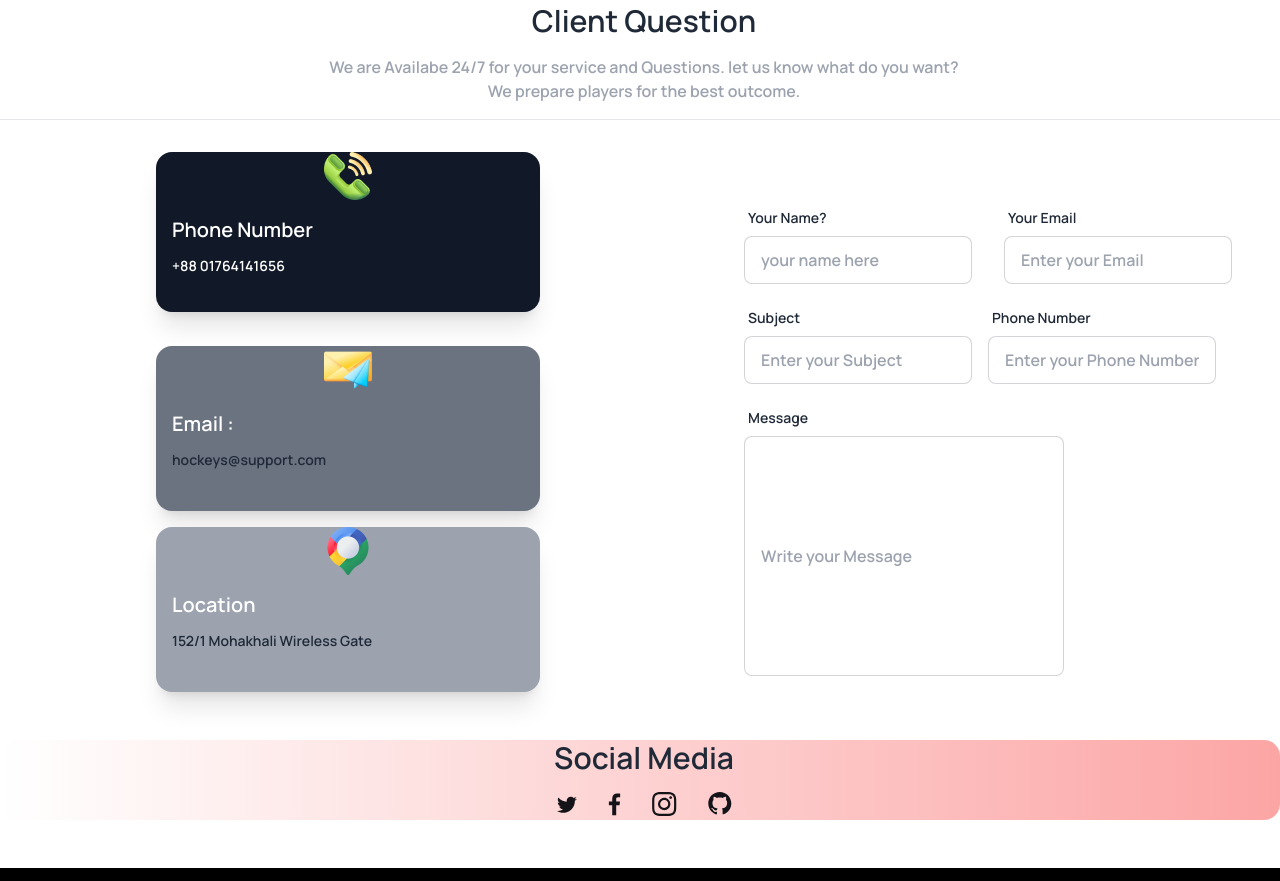
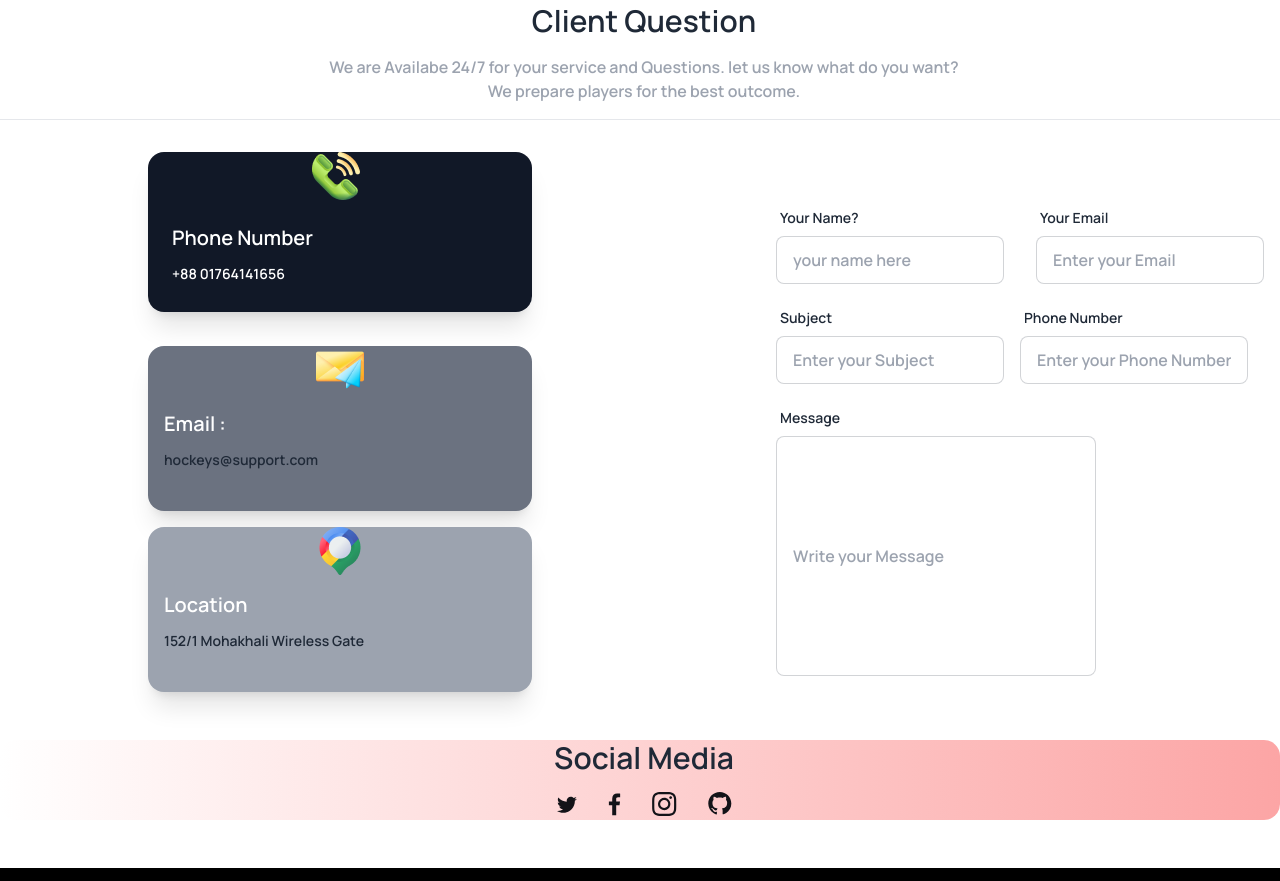
Before and after one commit to Shuharthu/assignment3, a plain HTML site: page index.html in a window 1280 px wide. Shown: the part 4015-4896 px from the top of the page. Drawn offline with nearby package versions, Linux system fonts and the light colour scheme.

Commit message:
complete code done

```diff
--- a/index.html
+++ b/index.html
@@ -163,7 +163,7 @@
       </div>
     <div class="card bg-base-100 px-8 image-full">
         <figure><img class="w-full" src="3.png" /></figure>
-        <div class="card-body">
+        <div class="card-body align-center my-auto">
           <h2 class="card-title">Teenager program</h2>
           <p>Probably the best program for any ametuer player of hockey.</p>
           <div class="card-actions justify-start">
@@ -174,7 +174,7 @@
     </div>
     <div class="card w-full bg-base-100 px-8 image-full">
         <figure><img class="w-full" src="4.png" /></figure>
-        <div class="card-body">
+        <div class="card-body align-center my-auto">
           <h2 class="card-title">Professional Program</h2>
           <p> Learn from the very best, there are about 20+ ex players ready to guide you.</p>
           <div class="card-actions justify-start">
@@ -543,10 +543,10 @@
 
 </section>
 
-<section class="lg:flex gap-8 pr-12 pl-12 mx-auto">
+<section class="lg:flex gap-8 pr-4 pl-0 mx-auto">
     <!--details-->
-    <div class="grid grid-cols-1 px-16 gap-4 mx-auto">
-        <div class="card card-compact w-96 h-40 bg-base-100 shadow-xl mx-auto bg-gray-900">
+    <div class="grid grid-cols-1 px-4 gap-4 mx-auto">
+        <div class="card card-compact w-96 h-40 bg-base-100 shadow-xl mx-auto pl-2 pr-4 bg-gray-900 gap-2">
             <figure class=""><img src="Group 1171275317.png" alt="Shoes" /></figure>
             <div class="card-body">
               <h2 class="card-title text-white">Phone Number</h2>
```
